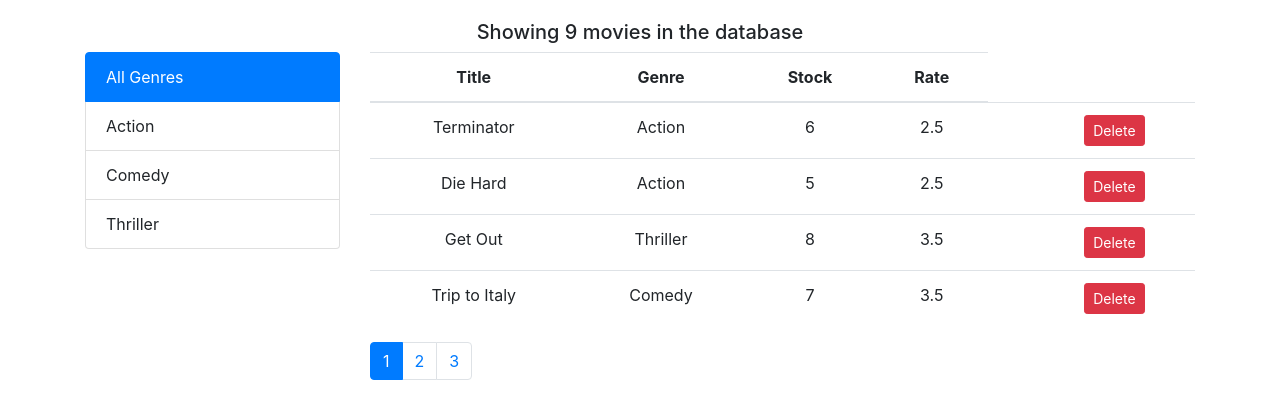
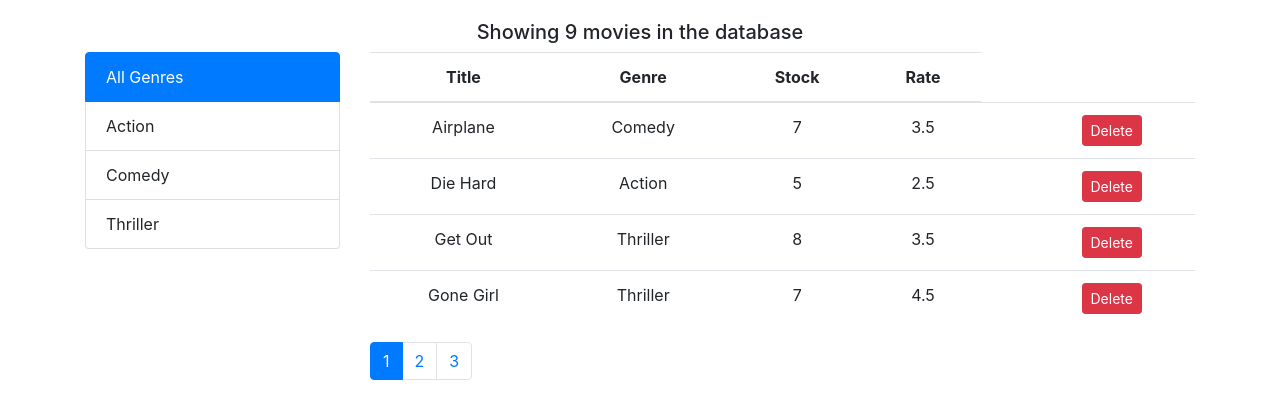
Before and after one commit to basit-nickelfox/favrid, a React (Create React App) app: page / in a window 1280 px wide. Shown: the top 418 px of the page. Built offline with nearby package versions, Linux system fonts and the light colour scheme.

Commit message:
sorting completed

```diff
--- a/src/components/allMovies.jsx
+++ b/src/components/allMovies.jsx
@@ -14,6 +14,8 @@ export default class AllMovies extends Component {
         start: 0,
         end: 4,
         genreName: 'All Genres',
+        sortBy: 'title',
+        sortOrder: 'asc',
         // movies:getMovies().slice(0,4)
     };
     componentDidMount() {
@@ -23,16 +25,24 @@ export default class AllMovies extends Component {
 
     render() {
 
-        const { pageSize, currentPage, start, end, genreName, allGenres } = this.state;
+        const { pageSize, currentPage, start, end, genreName, allGenres, sortBy, sortOrder } = this.state;
         const filteredGenres = genreName !== 'All Genres' ?
             this.state.allMovies.filter(genres => genres.genre.name === genreName) : this.state.allMovies;
+
+        this.state.sortOrder === 'asc' ?
+            (this.state.allMovies.sort(function (a, b) {
+
+                if (a[sortBy] > b[sortBy]) return 1;
+                if (a[sortBy] < b[sortBy]) return -1;
+                return 0;
+            }))
+            : this.state.allMovies.sort(function (a, b) {
+                if (a[sortBy] < b[sortBy]) return 1;
+                if (a[sortBy] > b[sortBy]) return -1;
+                return 0;
+            });
         const movies = filteredGenres.slice(start, end);
         const count = filteredGenres.length;
-        // if (count === 0) {
-        //     return (
-        //     <h5 style={{ textAlign: 'center' }}>No Movie in the database</h5>
-        //     );
-        // }
 
         return (
             <div>
@@ -57,7 +67,7 @@ export default class AllMovies extends Component {
                             genreName === 'All Genres' && count === 0 ? '' :
                                 (count === 0 ?
                                     <h4>No {genreName} Movie in the database</h4> :
-                                    <MoviesTable movies={movies} onSort={this.handelSort} onDelete={this.delete} onLike={this.handleLike} />)
+                                    <MoviesTable movies={movies} onSort={this.handelSort} onDelete={this.delete} onLike={this.handleLike} sortOrder={sortOrder} />)
                         }
 
                         <Pagination itemCount={count} pageSize={pageSize} currentPage={currentPage}
@@ -68,11 +78,12 @@ export default class AllMovies extends Component {
         );
     }
 
-    handelSort = (sortData) => {
-        console.log(sortData);
+    handelSort = (sortBy) => {
+        sortBy = (sortBy === 'genre' ? ['genre']['name'] : sortBy);
+        const sortOrder = this.state.sortOrder === 'asc' ? 'desc' : 'asc';
+        this.setState({ sortBy, sortOrder });
     }
     handleGroup = (genreName) => {
-
 
         this.setState({ genreName: genreName });
     }
--- a/src/components/moviesTable.jsx
+++ b/src/components/moviesTable.jsx
@@ -1,15 +1,17 @@
 import React from 'react';
 import { Like } from '../common/like';
-export const MoviesTable=(props)=>{
- const {movies,onDelete,onLike,onSort}=props;
-    return(
+export const MoviesTable = (props) => {
+    const { movies, onDelete, onLike, onSort, sortOrder } = props;
+
+    const sortIcon = () => sortOrder === 'asc' ? 'fa fa-sort-asc' : 'fa fa-sort-desc';
+    return (
         <table className="table">
             <thead>
                 <tr>
-                <th onClick={()=>onSort('title')}>Title</th>
-                <th onClick={()=>onSort('genre.name')}>Genre</th>
-                <th onClick={()=>onSort('numberInStock')}>Stock</th>
-                <th onClick={()=>onSort('dailyRentalRate')}>Rate</th>
+                    <th onClick={() => onSort('title')}>Title <i className={sortIcon()} /></th>
+                    <th onClick={() => onSort('genre')}>Genre <i className={sortIcon()} /></th>
+                    <th onClick={() => onSort('numberInStock')}>Stock <i className={sortIcon()} /></th>
+                    <th onClick={() => onSort('dailyRentalRate')}>Rate<i className={sortIcon()} /></th>
                 </tr>
             </thead>
             <tbody>
@@ -40,4 +42,5 @@ export const MoviesTable=(props)=>{
             </tbody>
         </table>
     );
+
 }
```
Lines whose indentation alone changed are shown as unchanged.
